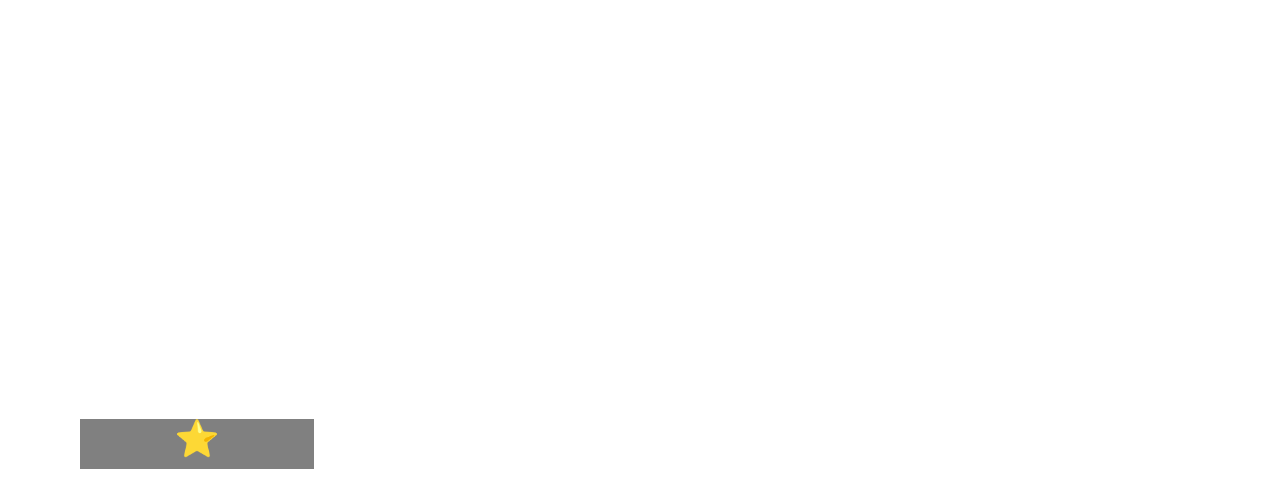
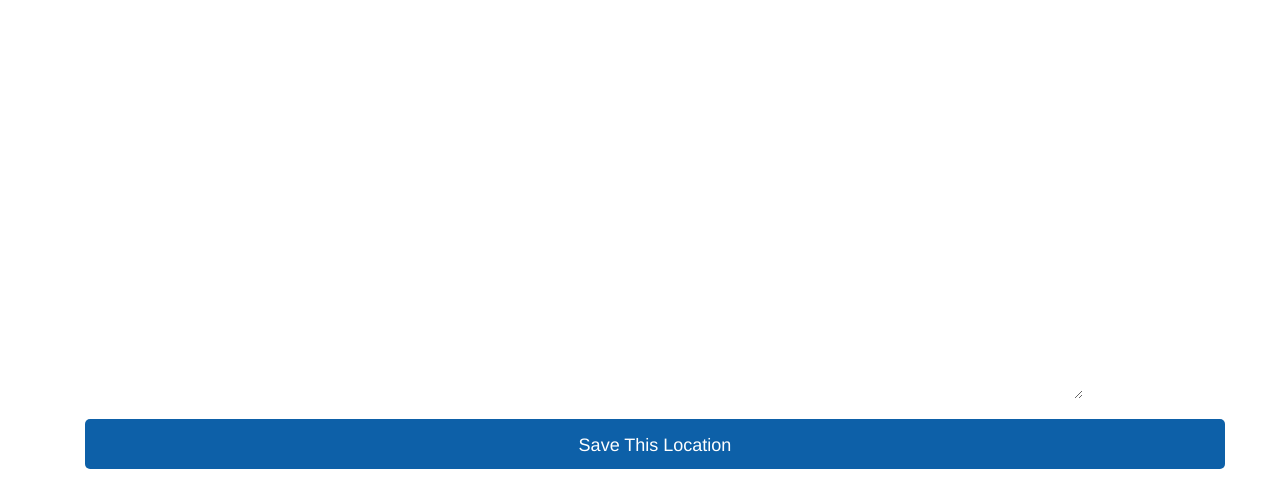
Before and after one commit to Pers2140/PanoSnap, a Flask app: template templates/user.html in a window 1280 px wide. Shown: the part 503-991 px from the top of the page. Run offline with Flask 2, Linux system fonts and the light colour scheme; the template is opened without the code that fills it, so the values that code supplies are empty; some libraries are stand-ins or nearby versions.

Commit message:
added css for fav button

```diff
--- a/static/css/main.css
+++ b/static/css/main.css
@@ -8,16 +8,20 @@
 
 #googleMap,
 #pano {
-  height: 100%;
-  width: 100%;
+  max-height: 75%;
+  max-width: 75%;
+  margin: 0 auto;
+  resize: both;
+  overflow: auto;
   /* background:black; */
 }
 
 #favButton{
-  width:20%;
+  width:100%;
   height:50px;
-  background:grey;
-  margin:10px;
+  background:rgb(13, 96, 168);
+  border-radius:5px;
+  margin: 0 auto;
   color:white;
 }
 
@@ -33,5 +37,5 @@
 .iframe-placeholder
     {
 
-       background: url('https://i.gifer.com/8RDk.gif') no-repeat center;
+       background: url('https://cdn.dribbble.com/users/141488/screenshots/749772/globespin.gif') no-repeat center;
     }
--- a/templates/map.html
+++ b/templates/map.html
@@ -28,9 +28,9 @@
   allowfullscreen>
 </iframe> -->
 
-<div id="favButton"><h1 class="text-center m-3">⭐</h1></div>
-<div id="googleMap" style="width: 100%;height:500px;"></div>
-<div id="pano" style="width:100%;height:500px;"></div>
+<div class="justify-center" id="favButton"><h1 class="text-center m-3">⭐</h1></div>
+<div id="googleMap" class="mx-auto" style="width:100%;height:500px;"></div>
+<div id="pano" style="width:100%;height:600px;"></div>
 <script src="{{ url_for('static', filename='scripts/gmap.js')}}"></script>
 <script src="https://maps.googleapis.com/maps/api/js?key=AIzaSyDuor625kNugbhknAmc4RtKUd5Z-PBulFk&callback=myMap"></script>
 {% endblock %}
--- a/templates/user.html
+++ b/templates/user.html
@@ -5,10 +5,9 @@
 {% block body %}
 <!-- <p>{{(userdata | tojson | safe)}}</p> -->
 <div  class="container justify-content-md-center">
-    <div class="dual-view row">
         <div id="googleMap" style="width: 100%;height:400px;"></div>
-        <div id="pano" style="width:100%;height:400px;"></div>
-        <div id="favButton"><h1 class="text-center m-3">⭐</h1></div>
+        <div id="pano" style="width:100%;height:400px;"></div><br>
+        <div  id="favButton" class="btn"><h4 class="m-5">Save This Location</h4></div>
         <script src="{{ url_for('static', filename='scripts/gmap.js')}}"></script>
         <script src="https://maps.googleapis.com/maps/api/js?key=AIzaSyDuor625kNugbhknAmc4RtKUd5Z-PBulFk&callback=myMap"></script>
     </div>
```
Also changed, not shown: database.db.
